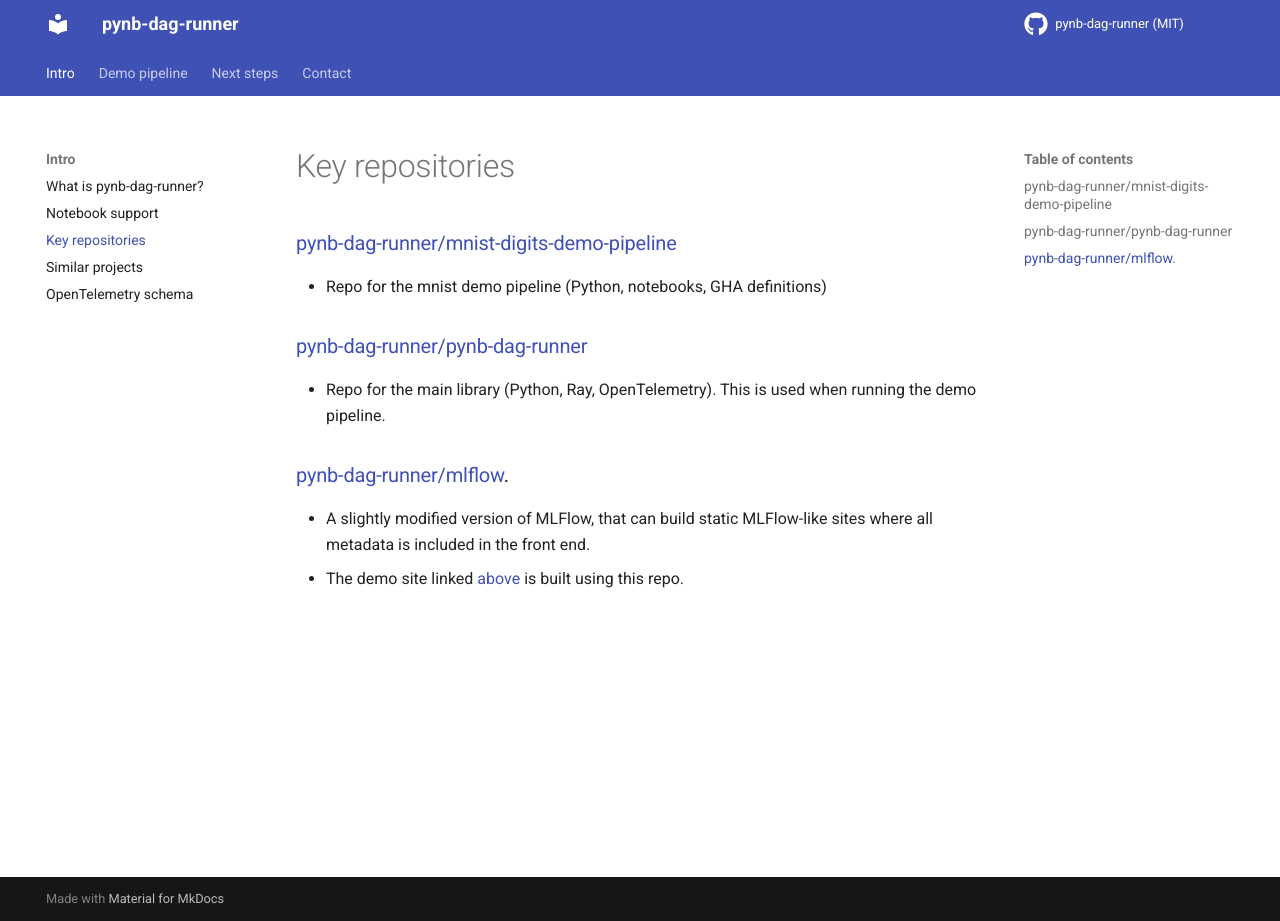
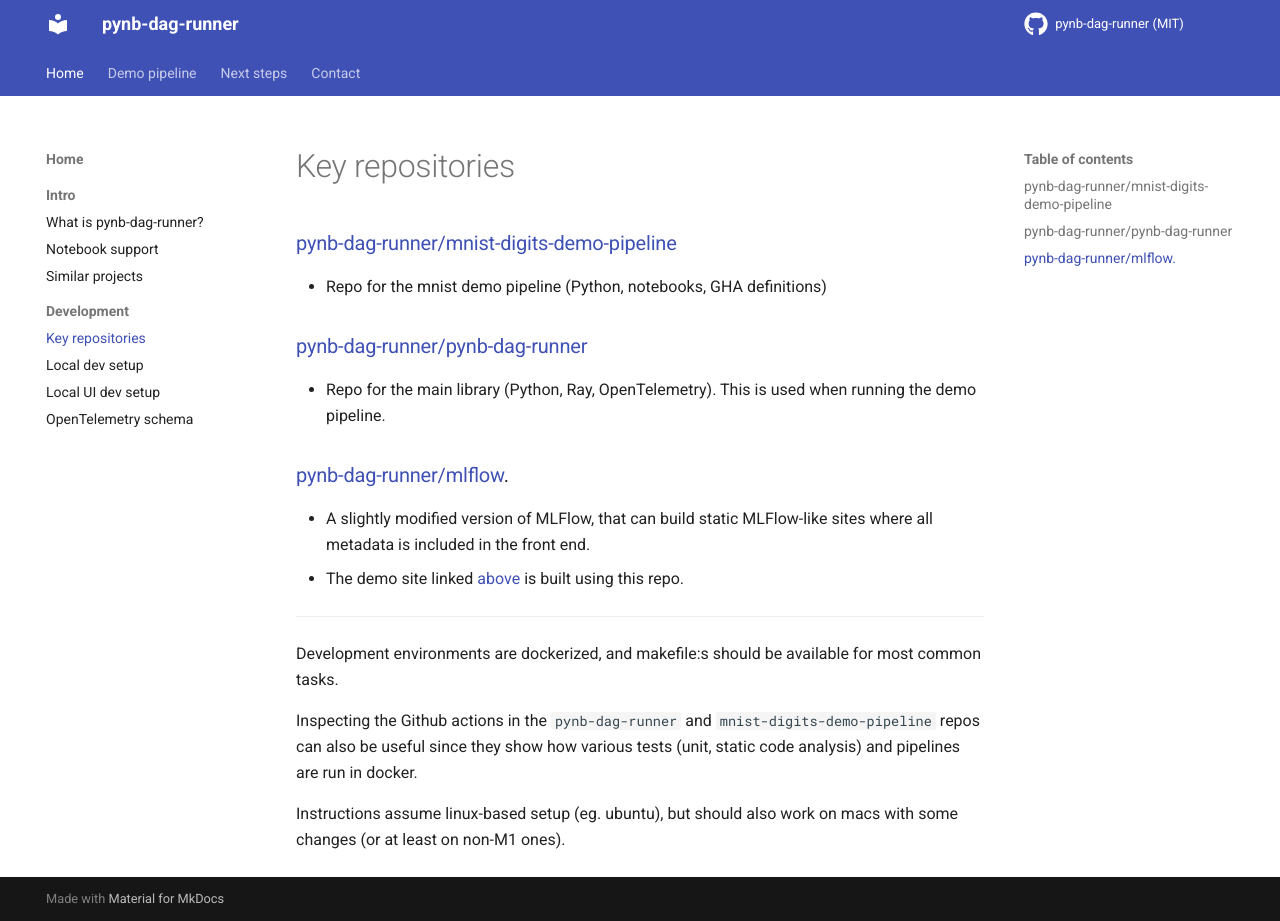
Before and after one commit to composable-logs/composable-logs, an MkDocs documentation site: the page built from docs/docs/dev/index.md, in a window 1280 px wide and 921 px high. Built offline with MkDocs 1.6.1 and Material for MkDocs 9.7.7, drawn with Linux system fonts in a browser that asks for light colours; comment, search, counter and statistics services are not loaded.

Commit message:
new Dev sub-category under Intro

```diff
--- a/docs/docs/home/repositories.md
+++ b/docs/docs/dev/index.md
@@ -7,3 +7,11 @@
 ### [pynb-dag-runner/mlflow](https://github.com/pynb-dag-runner/mlflow).
  - A slightly modified version of MLFlow, that can build static MLFlow-like sites where all metadata is included in the front end.
  - The demo site linked [above](https://pynb-dag-runner.github.io/mnist-digits-demo-pipeline) is built using this repo.
+
+---
+
+Development environments are dockerized, and makefile:s should be available for most common tasks.
+
+Inspecting the Github actions in the `pynb-dag-runner` and `mnist-digits-demo-pipeline` repos can also be useful since they show how various tests (unit, static code analysis) and pipelines are run in docker.
+
+Instructions assume linux-based setup (eg. ubuntu), but should also work on macs with some changes (or at least on non-M1 ones).
--- a/docs/mkdocs.yml
+++ b/docs/mkdocs.yml
@@ -67,12 +67,17 @@ plugins:
 #   https://squidfunk.github.io/mkdocs-material/
 #
 nav:
-  - Intro:
-    - "What is pynb-dag-runner?": home/index.md
-    - Notebook support: home/notebook-support.md
-    - Key repositories: home/repositories.md
-    - Similar projects: home/similar-projects.md
-    - OpenTelemetry schema: home/opentelemetry-span-format.md
+  - Home:
+     Intro:
+        - "What is pynb-dag-runner?": home/index.md
+        - Notebook support: home/notebook-support.md
+        - Similar projects: home/similar-projects.md
+     Development:
+      - Key repositories: dev/index.md
+      - Local dev setup: dev/local-dev.md
+      - Local UI dev setup: dev/local-ui-dev.md
+      - OpenTelemetry schema: dev/opentelemetry-span-format.md
   - Demo pipeline: live-demos/mnist-digits-demo-pipeline.md
+
   - Next steps: next-steps/index.md
   - Contact: contact/index.md
```
Also changed, not shown: docs/docs/home/index.md (+2 -2 lines), docs/docs/dev/local-dev.md (renamed from docs/LOCAL_DEV.md), docs/docs/dev/local-ui-dev.md (renamed from docs/LOCAL_UI_DEV.md), docs/docs/dev/opentelemetry-span-format.md (renamed from docs/docs/home/opentelemetry-span-format.md).
